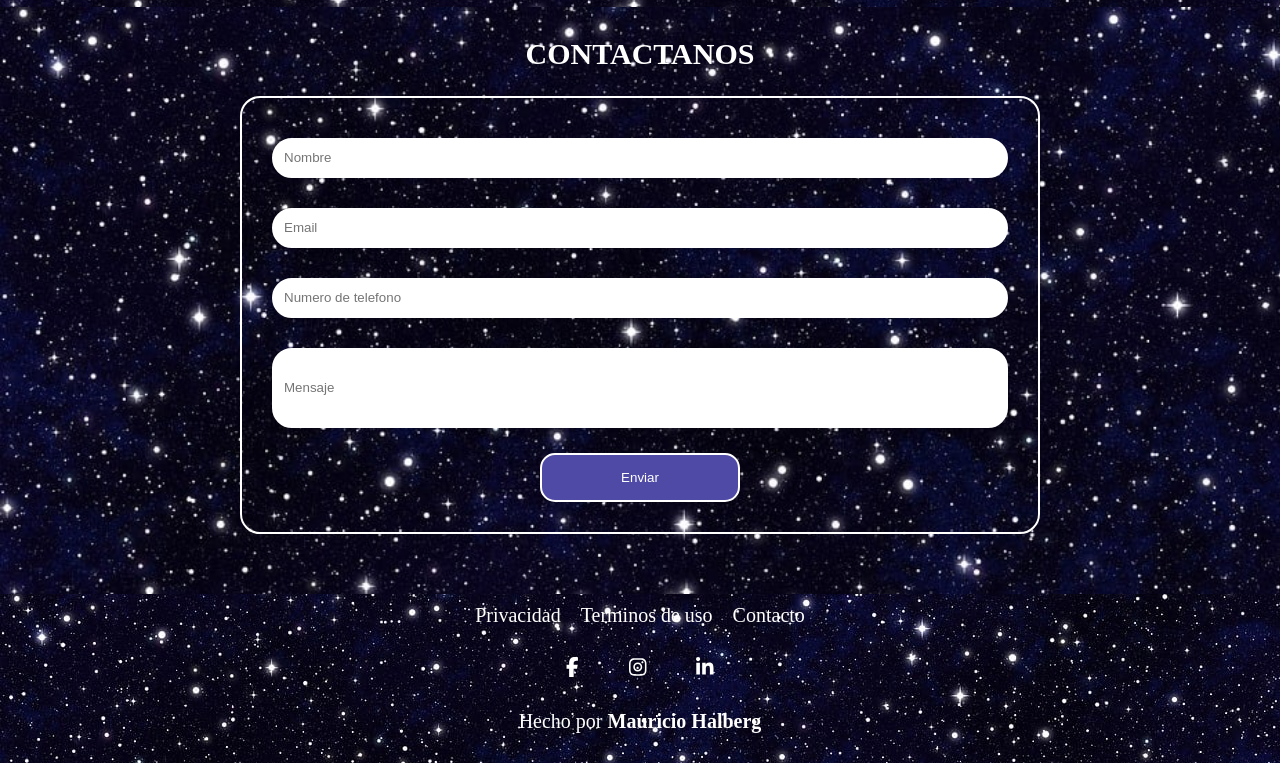
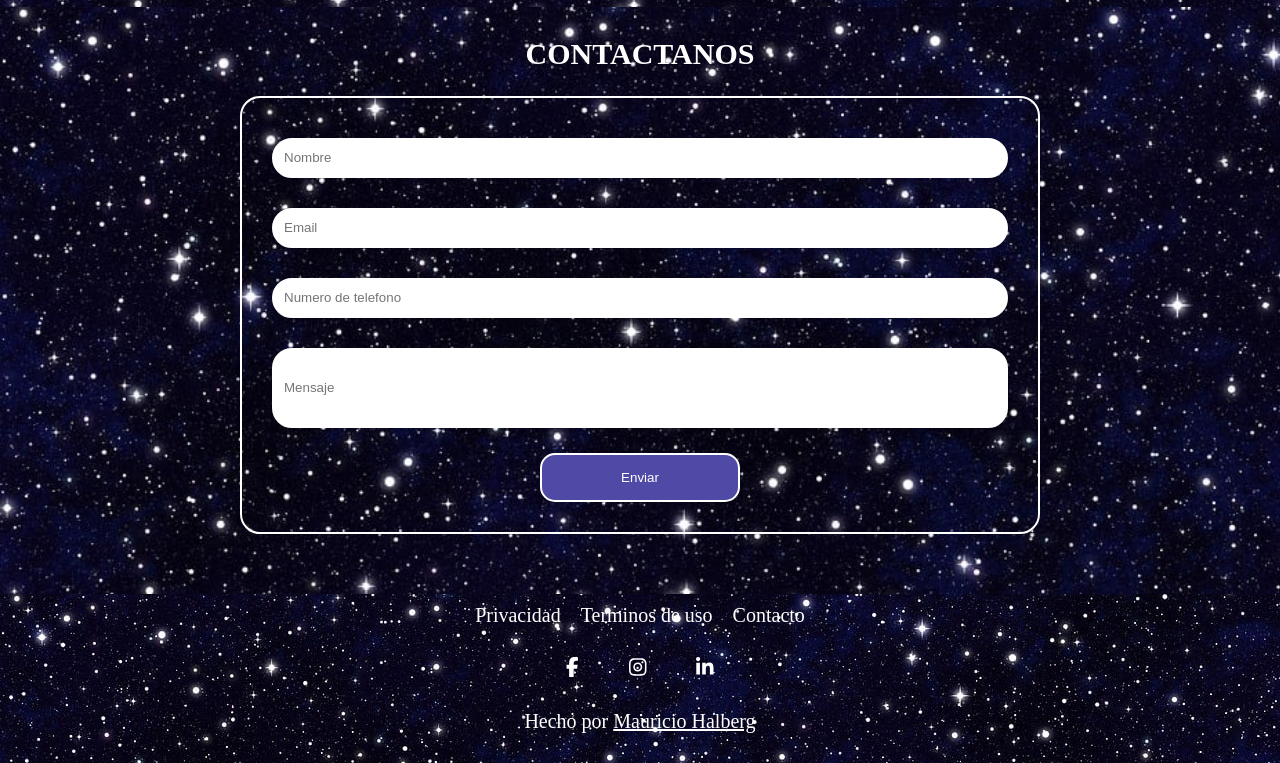
Before and after one commit to Mauri2392/landing-page-ademass, a plain HTML site: page index.html in a window 1280 px wide. Shown: the part 3517-4280 px from the top of the page. Drawn offline with Linux system fonts and the light colour scheme.

Commit message:
agregue enlace al portfolio

```diff
--- a/index.html
+++ b/index.html
@@ -203,7 +203,7 @@
           <i class="fab fa-linkedin-in"></i>
         </a>
       </div>
-      <p>Hecho por <span>Mauricio Halberg</span></p>
+      <p>Hecho por <span><a href="https://portfoliomauriciohalberg.netlify.app/"  target="_blank">Mauricio Halberg</a></span></p>
     </footer>
     <!-- Fin Footer Section -->
   </body>
--- a/style.css
+++ b/style.css
@@ -452,6 +452,7 @@ footer {
 
   footer p span {
     font-weight: 900;
+    text-decoration: none;
   }
 
   .icons {
```
